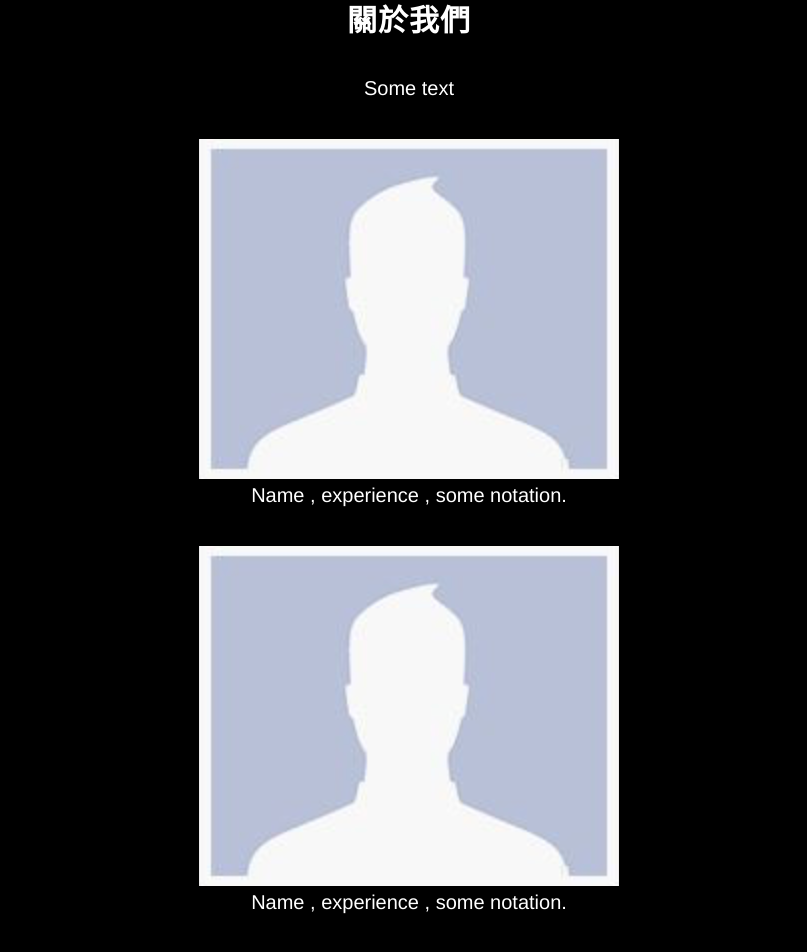
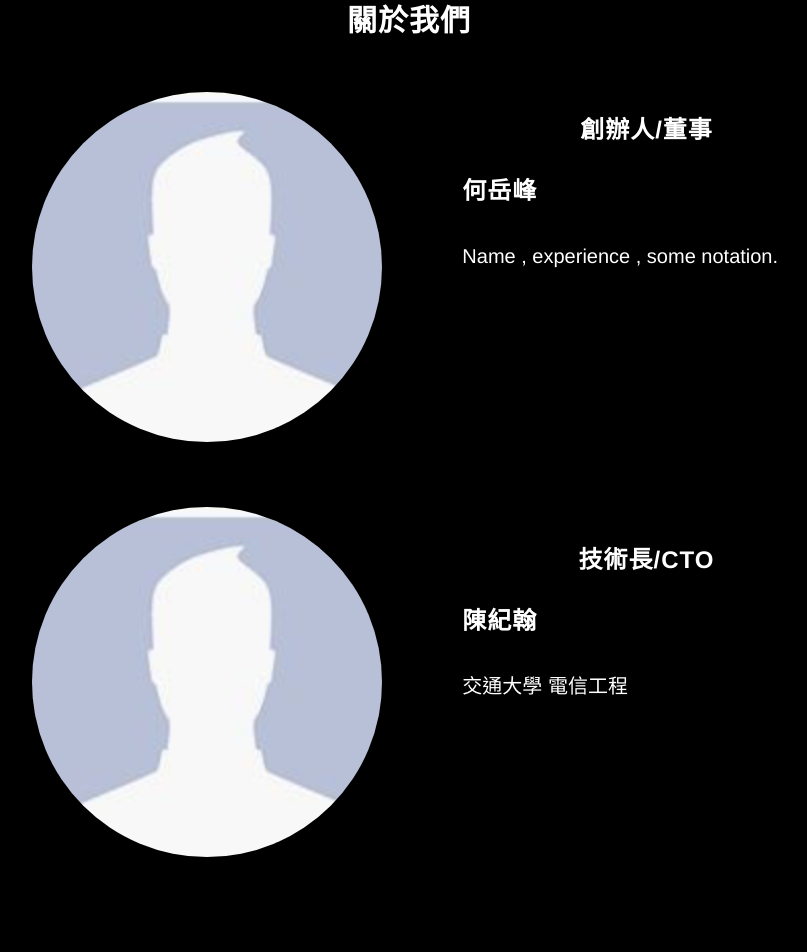
Before and after one commit to ho600-ltd/www-ho600-com-static-site, a plain HTML site: page index.html in a window 1280 px wide. Shown: the part 5893-6845 px from the top of the page, without its empty margins (231-1038 px from the left). Drawn offline with Linux system fonts and the light colour scheme; some packages are replaced by stand-ins of ours.

Commit message:
edit index.html upload lustyle.css

```diff
--- a/index.html
+++ b/index.html
@@ -40,6 +40,10 @@
     <!-- Custom Fonts -->
 
     <link href="media/grayscale/font-awesome-4.1.0/css/font-awesome.min.css" rel="stylesheet" type="text/css">
+
+    <!-- Ludwig style -->
+    <link href="media/grayscale/css/ludstyle.css" rel="stylesheet">
+
 
     <!--
 
@@ -525,37 +529,57 @@
 
     </section>
 
-    <!--About us -->
-    	<!-- Section -->
-    <section id="About us" class="container content-section text-center">
 
-				<div class="row">
+    <!-- About us Section -->
 
-							<header class="align-center">
-								<h2 text-align="center">關於我們</h2>
-								<p text-align="center">Some text</p>
+    <section id="About us" class="content-section text-left">
+
+              <div class="row" >
+                  <div class="col-lg-8 col-lg-offset-2">
+
+							<header>
+								<h2 class="text-center">關於我們</h2>
+
 							</header>
 
-				<div class="flex flex-3">
 
-				    <div class="col align-center">
+		       <container class="left-img">
+                   <div class="circular--landscape">
+                   <img  src="media/graph.png">
+                   </div>
 
-				        <div class="image round fit">
-										<img src="media/graph.png" />
-				        </div>
+                </container>
+                <div class="main-text">
+                    <h3 class="text-center">
+                        創辦人/董事
+                    </h3>
+                    <h3>
+                    何岳峰
+                    </h3>
 				        <p>Name , experience , some notation.</p>
-				    </div>
+                </div>
 
-				<div class="col align-center">
-				    <div class="image round fit">
-				        <img src="media/graph.png" />
-				    </div>
-				<p>Name , experience , some notation.</p>
-				</div>
+				 <container class="left-img">
+                   <div class="circular--landscape">
+                   <img  src="media/graph.png">
+                   </div>
+
+                </container>
+                <div class="main-text">
+                    <h3 class="text-center">
+                        技術長/CTO
+                    </h3>
+                    <h3>
+                    陳紀翰
+                    </h3>
+				        <p>交通大學 電信工程</p>
+                </div>
 
 
-				</div>
-				</div>
+                  </div>
+            </div>
+
+
     </section>
 
 
--- /dev/null
+++ b/media/grayscale/css/ludstyle.css
@@ -0,0 +1,41 @@
+/*!
+*Ludwig style
+*/
+
+.left-img {
+	float:left;
+	margin: 20px 0 0 0;
+	width: 450px;
+	height: 350px;
+
+
+
+}
+
+.main-text{
+
+	position: relative;
+	margin: 80px 0 20px 475px;
+	height: 350px;
+
+
+}
+
+
+
+.circular--landscape {
+  display: inline-block;
+  position: relative;
+  width: 350px;
+  height: 350px;
+  margin-left: 10%;
+  overflow: hidden;
+  border-radius: 50%;
+}
+
+.circular--landscape img {
+  width: auto;
+  height: 100%;
+  margin-left: -35px;
+  margin-top:-15x;
+}
--- a/www_index.css
+++ b/www_index.css
@@ -81,19 +81,3 @@ footer#page_footer {
     text-align: center;
     color: black;
 }
-
-
-.wrapper.style1 h2 {
-    color: #000;
-    font-size:2.5em;
-    font-weight: 700;
-    line-height: 1.5
-    margin-top: 0px;
-    margin-right: 0px;
-    margin-bottom: 1em;
-    margin-left: 0px;
-}
-
-.align-center {
-    text-align: center;
-}
```
